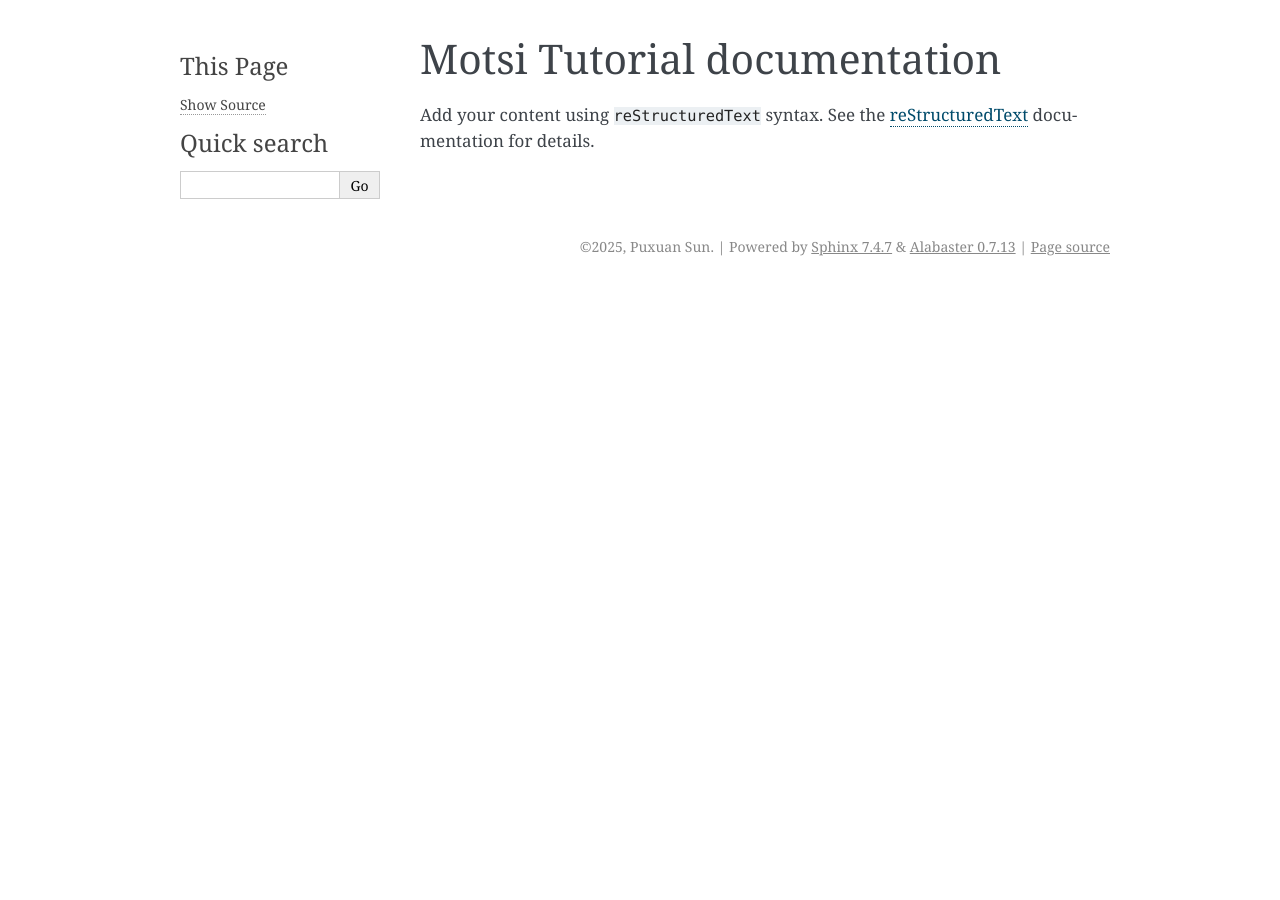
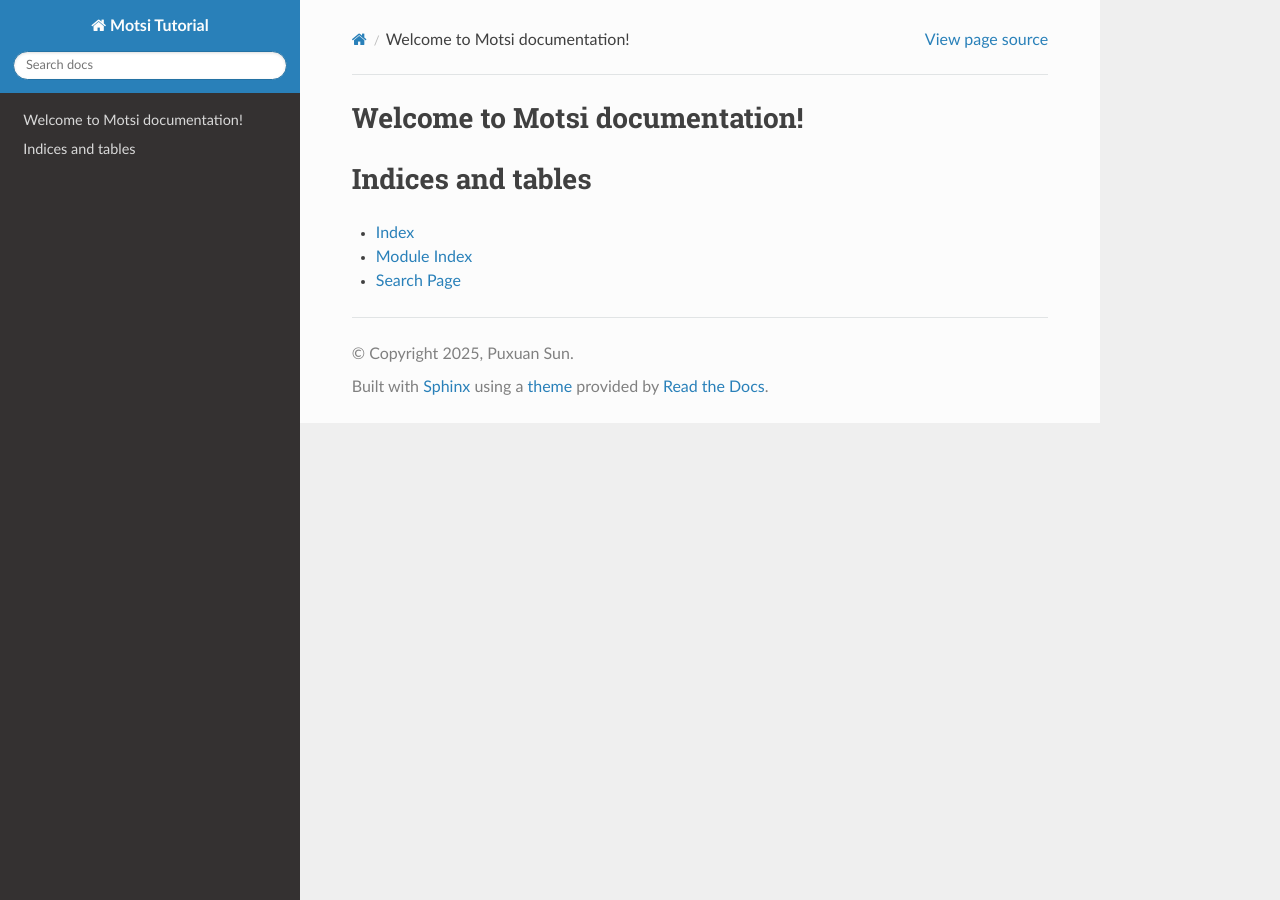
Before and after one commit to dartangerine/MotsiTutorial, a Sphinx documentation site: the page built from source/index.rst, in a window 1280 px wide. Built offline with Sphinx 7.4.7 and the Read the Docs theme 3.1.0, drawn with Linux system fonts in a browser that asks for light colours; pages that are not in the unit, such as notebooks, are missing from menus.

Commit message:
251027_2

```diff
--- a/source/conf.py
+++ b/source/conf.py
@@ -17,15 +17,13 @@
 extensions = []
 
 templates_path = ['_templates']
-extensions = ['recommonmark',
-                # 'myst_parser',
-                "sphinx_rtd_theme",
-              ]
+extensions = ['recommonmark']
 
 
 
 # -- Options for HTML output -------------------------------------------------
 # https://www.sphinx-doc.org/en/master/usage/configuration.html#options-for-html-output
 
-html_theme = 'alabaster'
+import sphinx_rtd_theme
+html_theme = "sphinx_rtd_theme"
 html_static_path = ['_static']
--- a/source/index.rst
+++ b/source/index.rst
@@ -1,15 +1,5 @@
-.. Motsi Tutorial documentation master file, created by
-   sphinx-quickstart on Mon Oct 27 14:58:43 2025.
-   You can adapt this file completely to your liking, but it should at least
-   contain the root `toctree` directive.
-
-Motsi Tutorial documentation
-============================
-
-Add your content using ``reStructuredText`` syntax. See the
-`reStructuredText <https://www.sphinx-doc.org/en/master/usage/restructuredtext/index.html>`_
-documentation for details.
-
+Welcome to Motsi documentation!
+========================================
 
 .. toctree::
    :maxdepth: 2
@@ -17,3 +7,11 @@
 
    1.make_mti_file <Make .mti File>
    2.differential_analysis <Differential Analysis>
+
+
+Indices and tables
+==================
+
+* :ref:`genindex`
+* :ref:`modindex`
+* :ref:`search`
```
